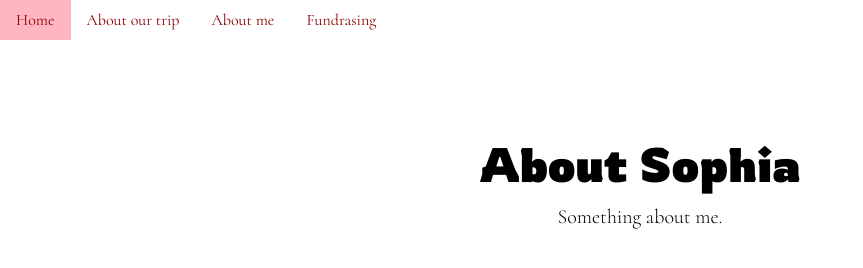
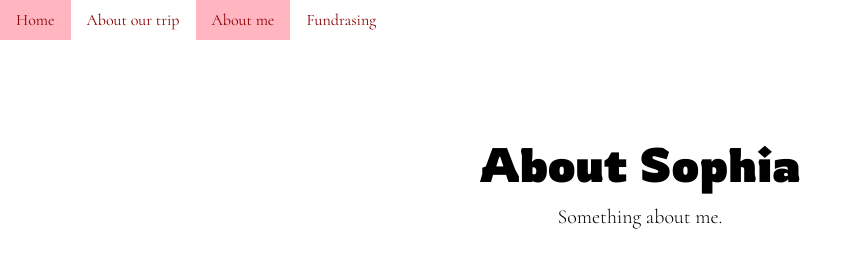
Before and after one commit to SophiaCizmar/SophiaCizmar.github.io, a plain HTML site: page about-me.html in a window 1280 px wide. Shown: the whole page, without its empty margins (0-863 px from the left). Drawn offline with nearby package versions, Linux system fonts and the light colour scheme.

Commit message:
fixes bug in active navigatyion

```diff
--- a/about-me.html
+++ b/about-me.html
@@ -24,7 +24,7 @@
           <a class="nav-link" aria-current="page" href="dc-trip.html">About our trip</a>
         </li>
         <li class="nav-item">
-          <a class="nav-link" href="about-me.html">About me </a>
+          <a class="nav-link active" href="about-me.html">About me </a>
         </li>
         <li class="nav-item">
           <a class="nav-link" href="fundrasing-tab.html"> Fundrasing </a>
```
